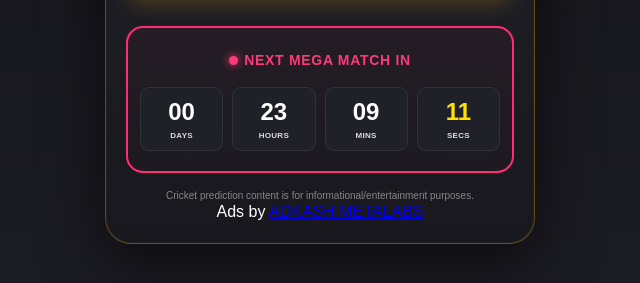
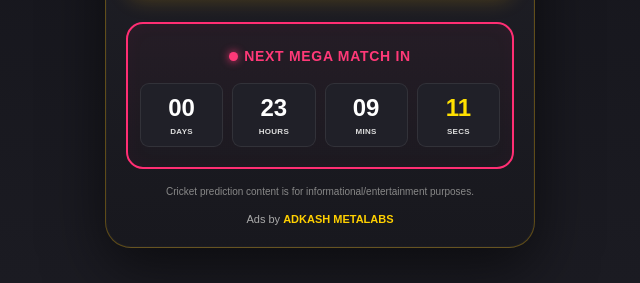
Before and after one commit to yam69/tossmaster, a plain HTML site: page index.html in a window 1280 px wide. Shown: the part 517-800 px from the top of the page, without its empty margins (320-960 px from the left). Drawn offline with Linux system fonts and the light colour scheme.

Commit message:
Update index.html

```diff
--- a/index.html
+++ b/index.html
@@ -252,19 +252,24 @@ src="https://www.facebook.com/tr?id=2278478236273479&ev=PageView&noscript=1"
     }
 
     .note {
-      margin-top: 16px;
-      color: #888;
-      font-size: 10px;
-      line-height: 1.4;
-      .adkash-credit {
+  margin-top: 16px;
+  color: #888;
+  font-size: 10px;
+  line-height: 1.4;
+}
+
+.adkash-credit {
   margin-top: 14px;
   text-align: center;
   font-size: 11px;
   color: #aaa;
 }
 
-.adkash-credit a {
-  color: #ffd000;
+.adkash-credit a,
+.adkash-credit a:visited,
+.adkash-credit a:hover,
+.adkash-credit a:active {
+  color: #ffd000 !important;
   text-decoration: none;
   font-weight: 700;
 }
```
